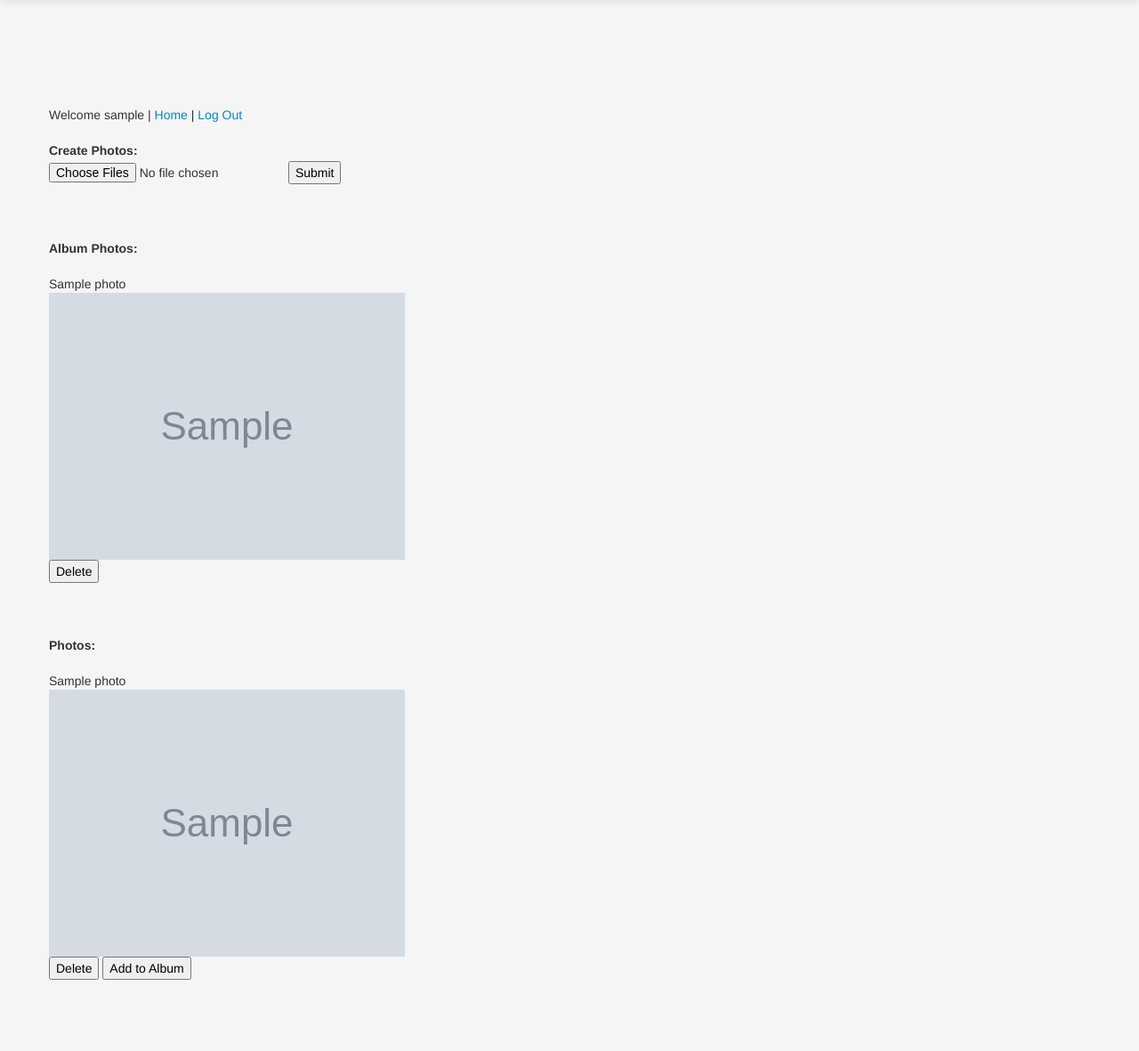
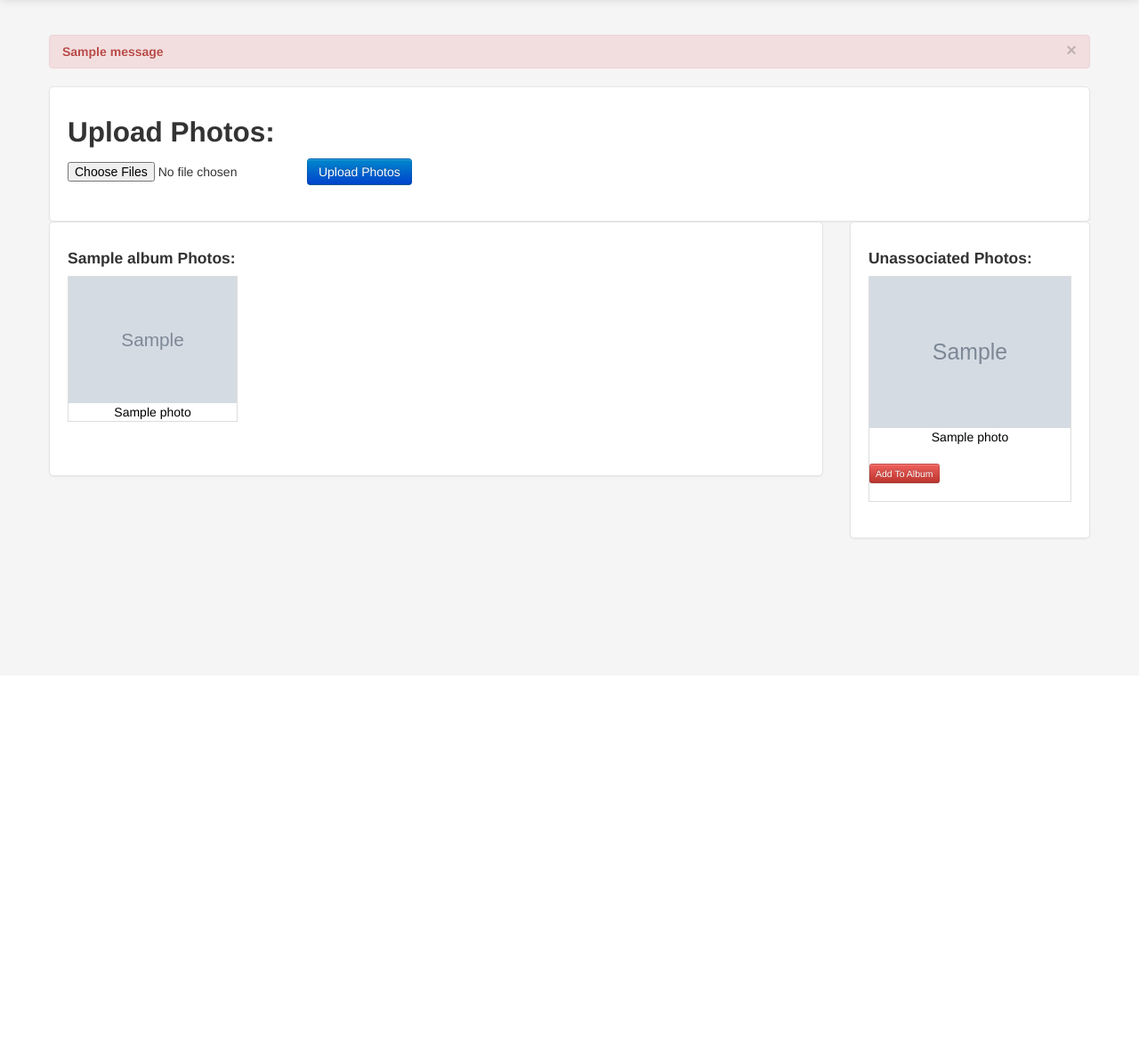
Before and after one commit to AlexG92/photoManage, a Django app: template templates/album/index.html in a window 1280 px wide. Shown: the part 41-1222 px from the top of the page at 89% size. After the commit the page ends 648 px from the top, so only its background shows below. Run offline with Django 3.2, Linux system fonts and the light colour scheme; the template is opened without the code that fills it: values that come from a table or form of the project are taken from there, others are empty; a user stored in the database is signed in; tables that the repository leaves empty hold one stand-in row (values such as "Sample post"); grey boxes marked "Sample" are stand-in pictures; one stand-in notice (Sample message) is shown; some libraries are stand-ins or nearby versions.

Commit message:
Completely redesigned

```diff
--- a/templates/album/index.html
+++ b/templates/album/index.html
@@ -3,45 +3,117 @@
 {% block title %} Album Page {% endblock %}
 
 {% block main_content %}
-<br><br><br><br>
 
-Welcome {{ user.username }} | <a href="/photos/">Home</a> | <a href="../accounts/logout/">Log Out</a><br><br>
+    {% if messages %}
+        <div class="row-fluid">
+            <div class="alert alert-error clearfix">
+                <ul class="pull-left">
+                    {% for message in messages %}
+                        <li>{{ message }}</li>
+                    {% endfor %}
+                </ul>
+                <a class="close" data-dismiss="alert" href="#">&times;</a>
+            </div>
+        </div>
+    {% endif %}
 
-{% if error_message %}<p><strong>{{ error_message }}</strong></p>{% endif %}
+    <div class="row-fluid">
+        <div class="span12 uploadFileContainer">
+            <form method="post" action="/photos/newphoto/" enctype="multipart/form-data" class="form-horizontal">
+                {% csrf_token %}
+                <h2>Upload Photos:</h2>
+                <input type="file" multiple name="file">
+                <button class="btn btn-primary" type="submit" name="uploadFile">Upload Photos</button>
+                <input type="hidden" name="albumid" value="{{ album.id }}">
+            </form>
+        </div>
+    </div>
 
-<b>Create Photos:</b>
-<form method="post" action="" enctype="multipart/form-data">
-    {% csrf_token %}
-    <input type="file" multiple name="file">
-    <input type="submit" name="uploadFile">
-</form>
+    <!-- PHOTO DISPLAY IN ALBUM -->
+    <div class="row-fluid marginTop20">
+        <div class="span9 photoContainer">
+            <form action="/photos/deletephoto/" method="post">
+                <h4>{{ album.title }} Photos:</h4>
+                {% csrf_token %}
+                <input type="hidden" name="deletePhoto">
+                <ul class="thumbnails">
+                    {% for photo in albumPhotos %}
+                        <li class="span3">
+                            <a href="#" class="thumbnail span12">
+                                <img src="{{ MEDIA_URL }}{{ photo.photo }}">
+                                <div class="photoTitle" data-toggle="modal" data-target="#photoModel" id="{{ photo.id }}">{{ photo.title }}</div>
+                                <button type="submit" value="{{ photo.id }}" class="btn btn-danger btn-mini thumbnailDelete" name="delete">Delete</button>
+                            </a>
+                        </li>
+                    {% endfor %}
+                </ul>
+            </form>
+        </div>
 
-<br><br>
+        <!-- Non Associated Photos DISPLAY -->
+        <div class="span3 sidebar-nav albumContainer">
+            <h4>Unassociated Photos:</h4>
+            <input type="hidden" name="deleteAlbum">
+            <ul class="thumbnails">
+                {% for photo in photos %}
+                    <li class="span12">
+                        <a href="album/{{ album.id }}" class="thumbnail albumList span12">
+                            <img src="{{ MEDIA_URL }}{{ photo.photo }}">
+                            <div class="photoTitle" data-toggle="modal" data-target="#photoModel" id="{{ photo.id }}">{{ photo.title }}</div>
+                            <form action="/photos/deletephoto/" method="post">
+                                <button type="submit" value="{{ photo.id }}" class="btn btn-danger btn-mini thumbnailDelete" name="delete">Delete</button>
+                                {% csrf_token %}
+                            </form>
+                            <form action="/photos/assignphototoalbum/" method="post">
+                                <button type="submit" value="{{ photo.id }}" class="btn btn-danger btn-mini thumbnailAddToAlbum" name="addToAlbum">Add To Album</button>
+                                <input type="hidden" name="albumid" value="{{ album.id }}">
+                            {% csrf_token %}
+                            </form>
+                        </a>
+                    </li>
+                {% endfor %}
+            </ul>
+        </div>
 
-<b>Album Photos:</b>
-<br><br>
-<form action="" method="post">
-    {% csrf_token %}
-{% for photo in albumPhotos %}
-    {{ photo.title }} <br>
-    <img src="{{ MEDIA_URL }}{{ photo.photo }}"><br>
-    <button type="submit" value="{{ photo.id }}" name="delete">Delete</button>
-{% endfor %}
-</form>
+    </div>
 
-<br><br>
+    <!-- Album Name Changing Modal -->
+    <div id="albumModel" class="modal hide fade" tabindex="-1" role="dialog" aria-labelledby="albumModelLabel" aria-hidden="true">
+        <form method="post" action="/photos/changealbumname/">
+            {% csrf_token %}
+            <input type="hidden" name="albumTitleChangeID" id="albumTitleChangeID" value="">
+            <div class="modal-header">
+                <button type="button" class="close" data-dismiss="modal" aria-hidden="true">×</button>
+                <h3 id="albumModelLabel">Change Album Name</h3>
+            </div>
+            <div class="modal-body">
+                <input type="text" name="title" placeholder="New Album Name">
+            </div>
+            <div class="modal-footer">
+                <button class="btn" data-dismiss="modal" aria-hidden="true">Close</button>
+                <button class="btn btn-primary" name="albumChangeName">Save changes</button>
+            </div>
+        </form>
+    </div>
 
-<b>Photos:</b>
-<br><br>
-<form action="" method="post">
-    {% csrf_token %}
-{% for photo in photos %}
-    {{ photo.title }} <br>
-    <img src="{{ MEDIA_URL }}{{ photo.photo }}"><br>
-    <button type="submit" value="{{ photo.id }}" name="delete">Delete</button>
-    <button type="submit" value="{{ photo.id }}" name="addAlbum">Add to Album</button>
-    <br><br>
-{% endfor %}
-</form>
+    <!-- Photo Name Changing Modal -->
+    <div id="photoModel" class="modal hide fade" tabindex="-1" role="dialog" aria-labelledby="photoModalLabel" aria-hidden="true">
+        <form method="post" action="/photos/changephotoname/">
+            {% csrf_token %}
+            <input type="hidden" name="photoTitleChangeID" id="photoTitleChangeID" value="">
+            <div class="modal-header">
+                <button type="button" class="close" data-dismiss="modal" aria-hidden="true">×</button>
+                <h3>Change Photo Name</h3>
+            </div>
+            <div class="modal-body">
+                <input type="text" name="title" placeholder="New Photo Name">
+            </div>
+            <div class="modal-footer">
+                <button class="btn" data-dismiss="modal" aria-hidden="true">Close</button>
+                <button class="btn btn-primary" name="photoChangeName">Save changes</button>
+            </div>
+        </form>
+    </div>
+
 
 {% endblock %}
```
